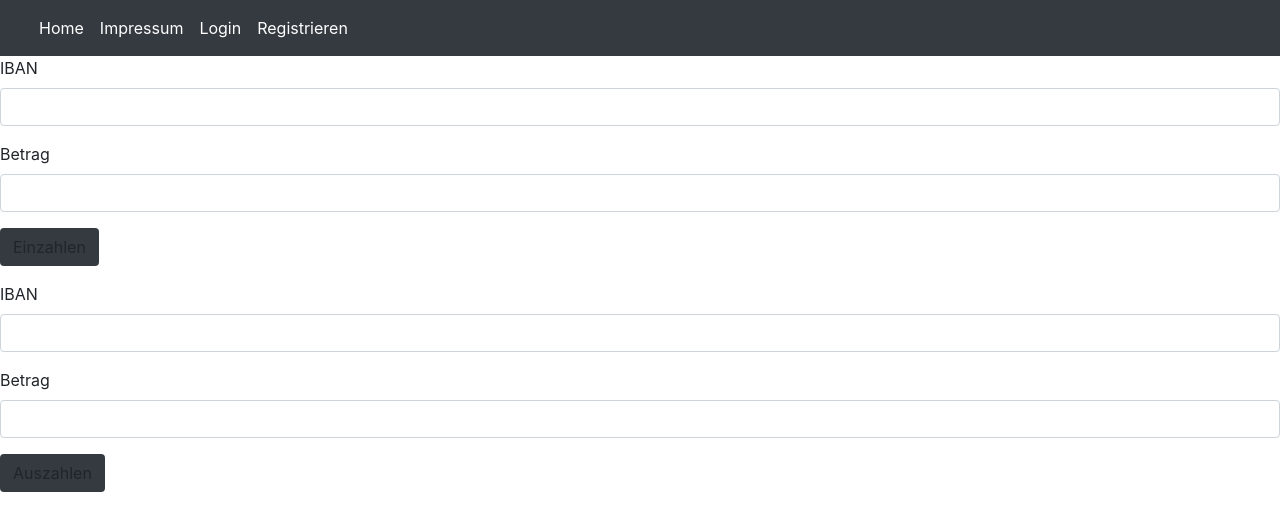
After one commit to eldzafic/gummibank, a PHP site: page /mitarbeiter.php in a window 1280 px wide. The commit adds this page. Shown: the top 531 px of the page. Run offline with PHP 8.4, Linux system fonts and the light colour scheme.

Commit message:
Ein/Auszahlung hinzugefügt

```diff
--- a/includes/Ueberweisung.php
+++ b/includes/Ueberweisung.php
@@ -51,6 +51,22 @@ class Ueberweisung
         $stmt->execute();
         $result = $stmt->fetchAll();
         return $result;
+    }
+
+    public function einzahlungSchalter($iban, $betrag)
+    {
+        $pdo = Db::connect();
+        $sql = "UPDATE konto SET kokontostand = (kokontostand + ?) WHERE koiban = ?;";
+        $stmt = $pdo->prepare($sql);
+        $stmt->execute(array($betrag, $iban));
+    }
+
+    public function auszahlungSchalter($iban, $betrag)
+    {
+        $pdo = Db::connect();
+        $sql = "UPDATE konto SET kokontostand = (kokontostand - ?) WHERE koiban = ?;";
+        $stmt = $pdo->prepare($sql);
+        $stmt->execute(array($betrag, $iban));
     }
 
     /**
--- /dev/null
+++ b/mitarbeiter.php
@@ -0,0 +1,50 @@
+<?php
+include_once 'header.php';
+include_once 'includes/Ueberweisung.php';
+?>
+
+<?php
+
+    if(isset($_POST['submit']))
+    {
+        $iban = $_POST['iban'];
+        $betrag = $_POST['betrag'];
+        Ueberweisung::einzahlungSchalter($iban, $betrag);
+    }
+
+    if(isset($_POST['auszahlung']))
+    {
+        $iban = $_POST['iban'];
+        $betrag = $_POST['betrag'];
+        Ueberweisung::auszahlungSchalter($iban, $betrag);
+    }
+
+?>
+
+<form action="mitarbeiter.php" method="post">
+    <div class="form-group">
+        <label for="iban">IBAN</label>
+        <input type="text" class="form-control" name="iban" required>
+    </div>
+    <div class="form-group">
+        <label for="betrag">Betrag</label>
+        <input type="number" class="form-control" name="betrag" required>
+    </div>
+    <button type="submit" name="submit" class="btn btn-default bg-dark">Einzahlen</button>
+</form>
+
+<form action="mitarbeiter.php" method="post">
+    <div class="form-group">
+        <label for="iban">IBAN</label>
+        <input type="text" class="form-control" name="iban" required>
+    </div>
+    <div class="form-group">
+        <label for="betrag">Betrag</label>
+        <input type="number" class="form-control" name="betrag" required>
+    </div>
+    <button type="submit" name="auszahlung" class="btn btn-default bg-dark">Auszahlen</button>
+</form>
+
+<?php
+include_once 'footer.php';
+?>
```
